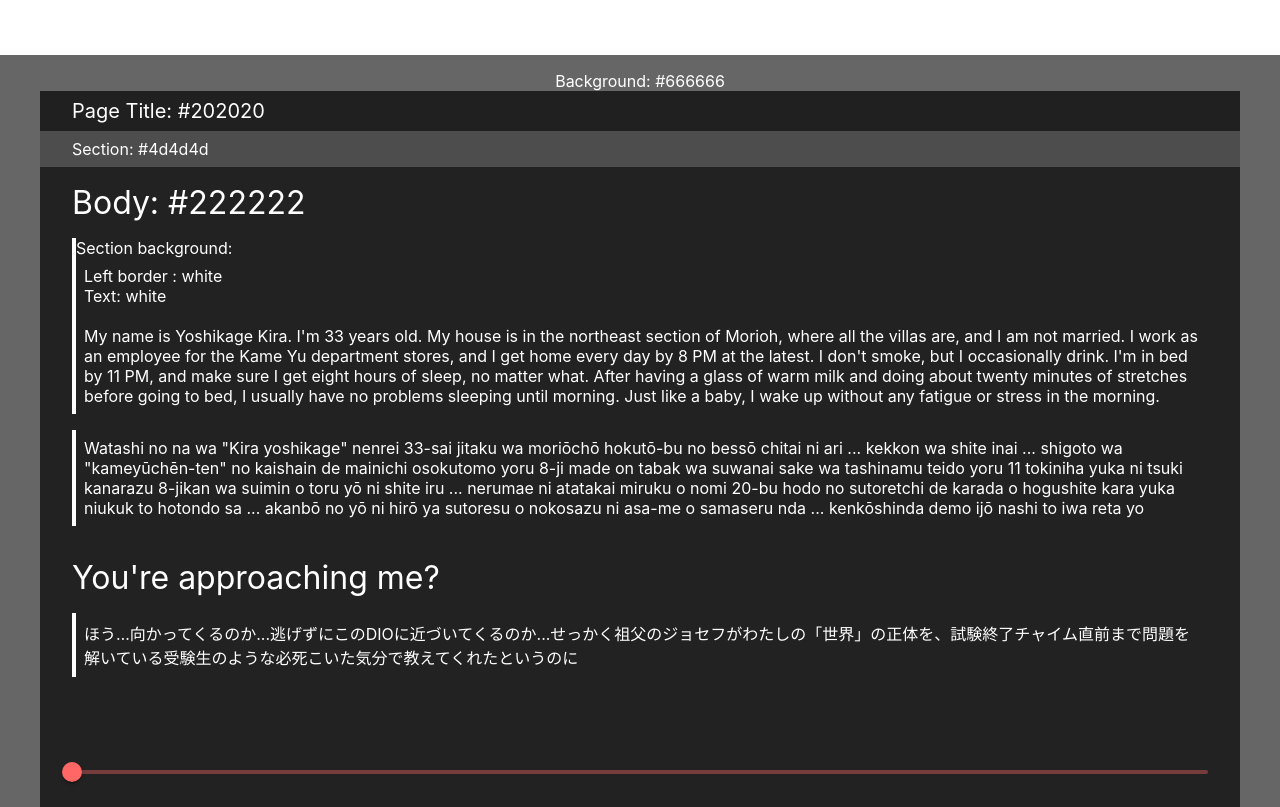
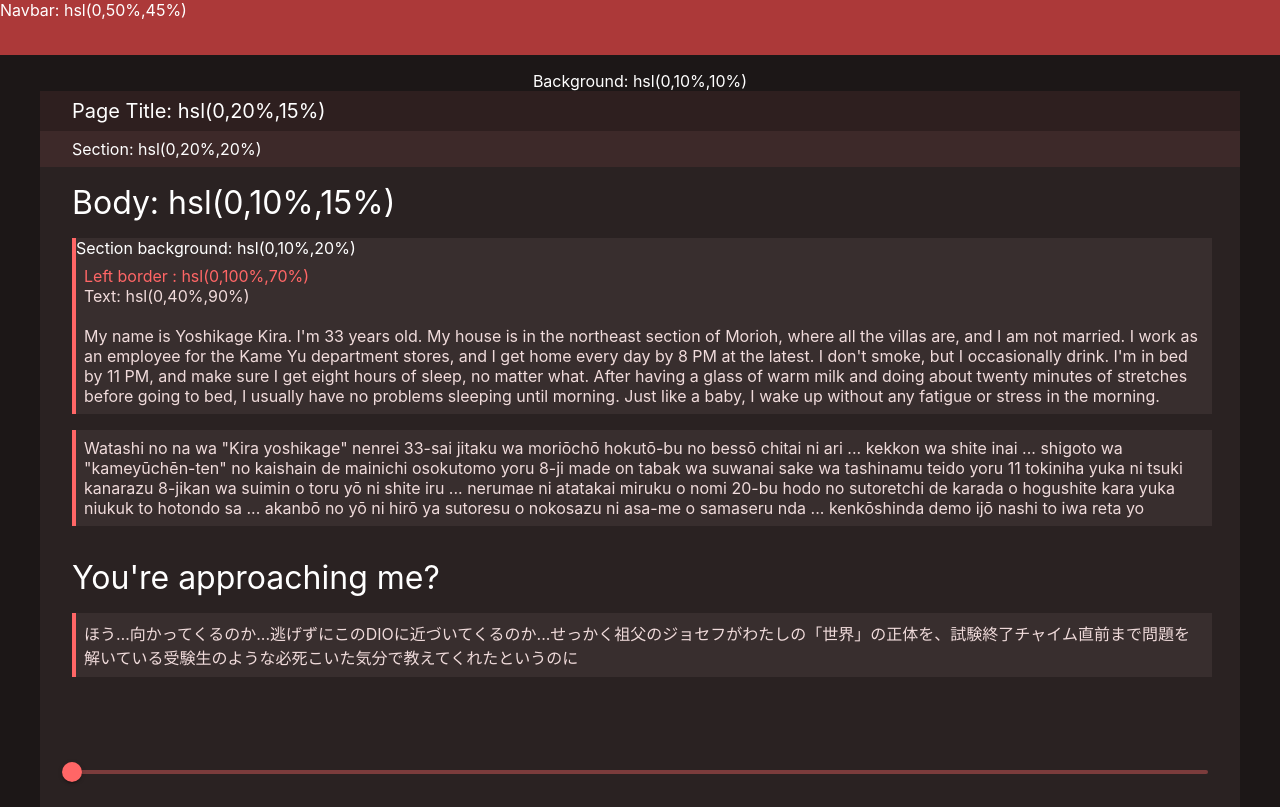
Before and after one commit to DLi7077/osu-theme, a React (Create React App) app: page / in a window 1280 px wide. Built offline with nearby package versions, Linux system fonts and the light colour scheme.

Commit message:
Restructure files

```diff
--- a/package.json
+++ b/package.json
@@ -4,9 +4,9 @@
   "private": true,
   "homepage": "https://dli7077.github.io/osu-theme",
   "dependencies": {
-    "@emotion/react": "^11.10.0",
-    "@emotion/styled": "^11.10.0",
-    "@mui/material": "^5.10.2",
+    "@emotion/react": "^11.10.6",
+    "@emotion/styled": "^11.10.6",
+    "@mui/material": "^5.11.14",
     "@testing-library/jest-dom": "^5.16.5",
     "@testing-library/react": "^13.3.0",
     "@testing-library/user-event": "^13.5.0",
--- a/src/App.js
+++ b/src/App.js
@@ -1,5 +1,6 @@
 import { Slider } from "@mui/material";
 import { useState } from "react";
+import { darkMode } from "./utils/themes";
 
 const classes = {
   container: {
@@ -45,30 +46,12 @@ const classes = {
 };
 
 function App() {
-  const [theme, setTheme] = useState({
-    navbar: "white",
-    background: "#666666",
-    title: "#202020",
-    header: "#4d4d4d",
-    body: "#222222",
-    text: "white",
-    highlight: "white",
-  });
-
+  const [theme, setTheme] = useState(darkMode(0));
   const [hue, setHue] = useState(0);
 
   const handleChange = (event, hue) => {
     setHue(hue);
-    const updatedColor = Object.assign(theme, {
-      navbar: `hsl(${hue},50%,45%)`,
-      background: `hsl(${hue},10%,10%)`,
-      title: `hsl(${hue},20%,15%)`,
-      header: `hsl(${hue},20%,20%)`,
-      body: `hsl(${hue},10%,15%)`,
-      section: `hsl(${hue},10%,20%)`,
-      text: `hsl(${hue},40%,90%)`,
-      highlight: `hsl(${hue},100%,70%)`,
-    });
+    const updatedColor = { ...theme, ...darkMode(hue) };
     setTheme(updatedColor);
   };
 
@@ -167,9 +150,7 @@ function App() {
                 }}
               ></div>
 
-              <div style={{ fontSize: "2rem" }}>
-                You're approaching me?
-              </div>
+              <div style={{ fontSize: "2rem" }}>You're approaching me?</div>
               <div
                 style={{
                   ...classes.section,
--- /dev/null
+++ b/src/utils/themes.js
@@ -0,0 +1,21 @@
+export const darkMode = (hue) => ({
+  navbar: `hsl(${hue},50%,45%)`,
+  background: `hsl(${hue},10%,10%)`,
+  title: `hsl(${hue},20%,15%)`,
+  header: `hsl(${hue},20%,20%)`,
+  body: `hsl(${hue},10%,15%)`,
+  section: `hsl(${hue},10%,20%)`,
+  text: `hsl(${hue},40%,90%)`,
+  highlight: `hsl(${hue},100%,70%)`,
+});
+
+export const lightMode = (hue) => ({
+  //   navbar: `hsl(${hue},50%,55%)`,
+  //   background: `hsl(${hue},10%,80%)`,
+  //   title: `hsl(${hue},20%,75%)`,
+  //   header: `hsl(${hue},20%,70%)`,
+  //   body: `hsl(${hue},10%,75%)`,
+  //   section: `hsl(${hue},10%,70%)`,
+  //   text: `hsl(${hue},40%,20%)`,
+  //   highlight: `hsl(${hue},100%,30%)`,
+});
```
Also changed, not shown: src/utils/osuTheme.js (renamed from src/osuTheme.js), 1 other file (tests, documents, lock files or other folders).
